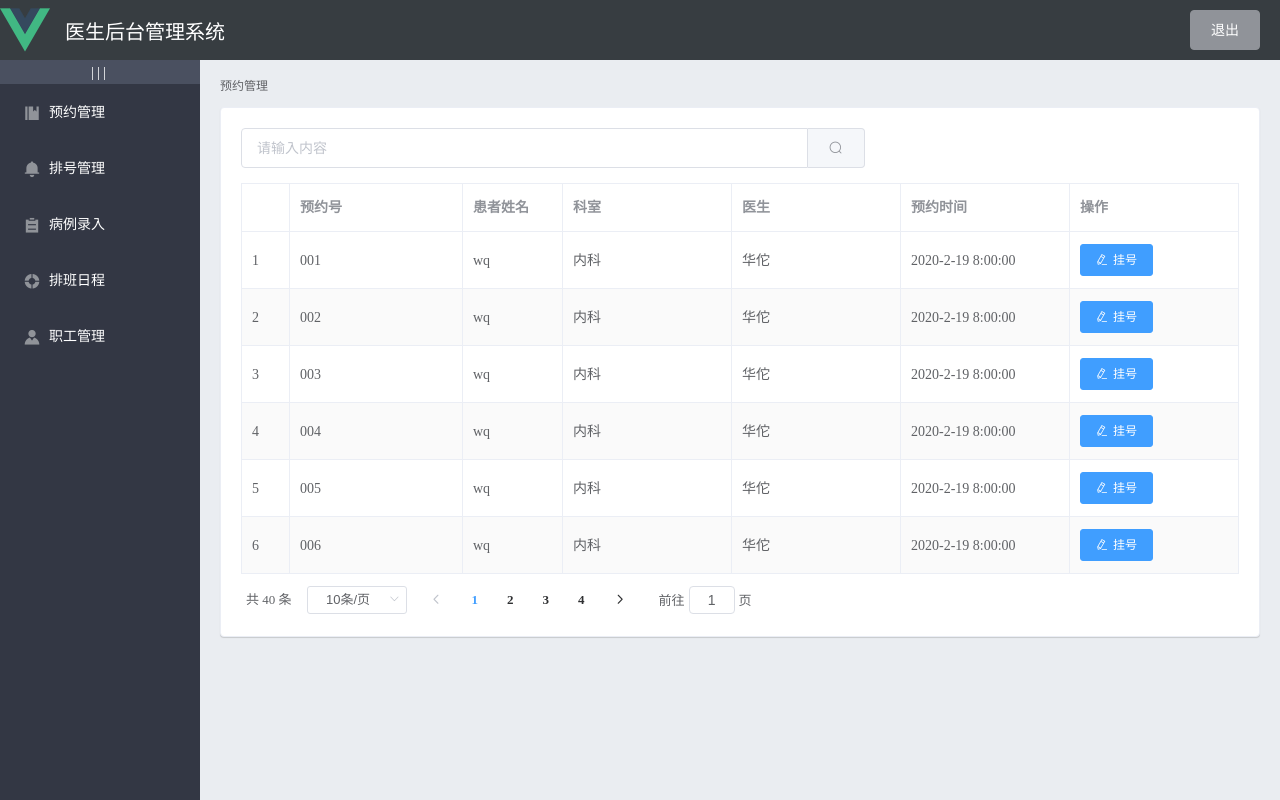
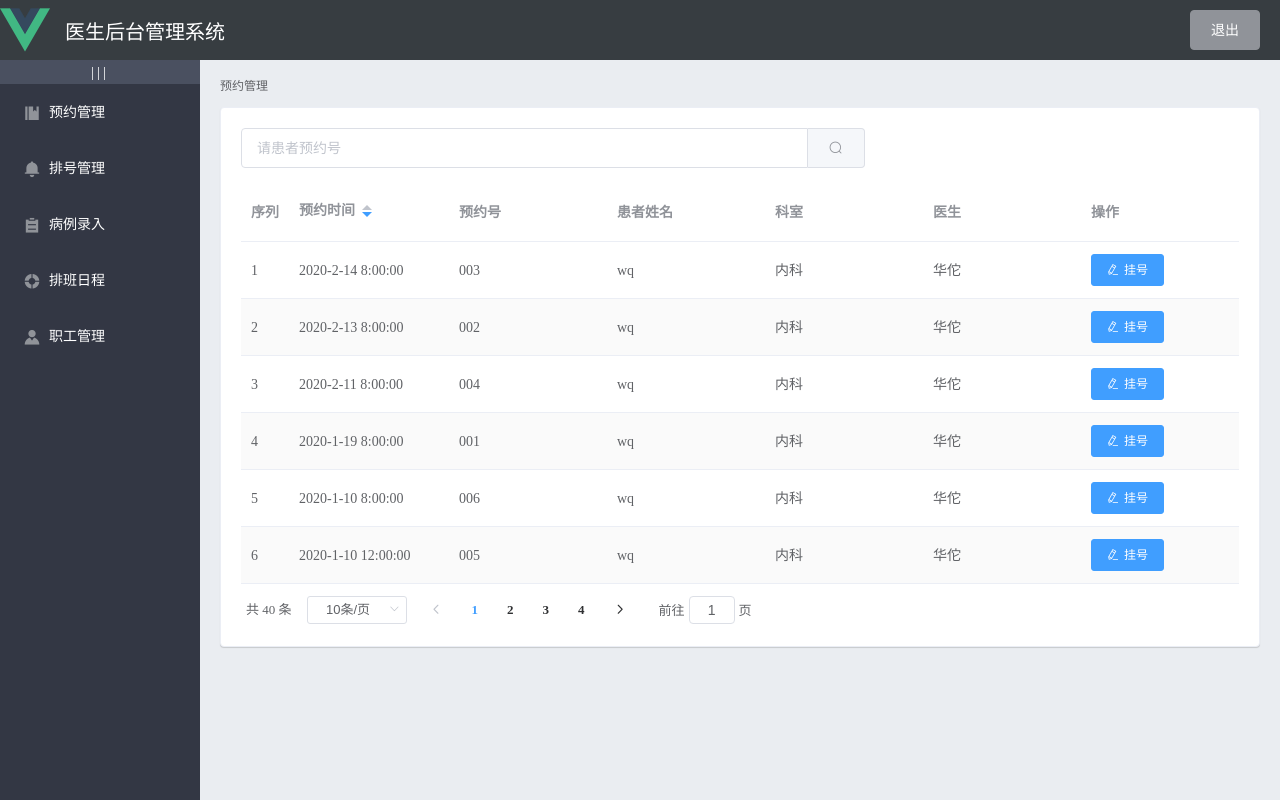
Before and after one commit to 0xTiefer-Atem/vue-demo_management, a Vue app: page /home/appointment in a window 1280 px wide. Built offline with nearby package versions, Linux system fonts and the light colour scheme; what xlsx would draw is missing.

Commit message:
简单修改

```diff
--- a/src/components/appointment/Appointment.vue
+++ b/src/components/appointment/Appointment.vue
@@ -10,19 +10,22 @@
       <el-row>
         <el-col :span="15">
           <!--      搜索区域-->
-          <el-input placeholder="请输入内容" v-model="reserveId">
+          <el-input placeholder="请患者预约号" v-model="reserveId">
             <el-button slot="append" icon="el-icon-search" @click="searchByReserveId"></el-button>
           </el-input>
         </el-col>
       </el-row>
 <!--      用户列表区域-->
-      <el-table :data="appointmentList" border stripe>
-        <el-table-column type="index"></el-table-column>
+      <el-table
+              :data="appointmentList"
+              :default-sort = "{prop: 'reserveTime', order: 'descending'}"
+              stripe>
+        <el-table-column type="index" label="序列"></el-table-column>
+        <el-table-column label="预约时间" sortable prop="reserveTime"></el-table-column>
         <el-table-column label="预约号" prop="reserveId"></el-table-column>
-        <el-table-column label="患者姓名" prop="userName" width="100px"></el-table-column>
-        <el-table-column label="科室" prop="cliName"></el-table-column>
+        <el-table-column label="患者姓名" prop="userName" ></el-table-column>
+        <el-table-column label="科室" prop="cliName" ></el-table-column>
         <el-table-column label="医生" prop="staffName"></el-table-column>
-        <el-table-column label="预约时间" prop="reserveTime"></el-table-column>
         <el-table-column label="操作">
           <template slot-scope="scope">
             <el-button type="primary" @click="registerById(scope.$index, scope.row)" icon="el-icon-edit" size="small">挂号</el-button>
@@ -53,14 +56,14 @@
             userName: 'wq',
             cliName: '内科',
             staffName: '华佗',
-            reserveTime: '2020-2-19 8:00:00'
+            reserveTime: '2020-1-19 8:00:00'
           },
           {
             reserveId: "002",
             userName: 'wq',
             cliName: '内科',
             staffName: '华佗',
-            reserveTime: '2020-2-19 8:00:00',
+            reserveTime: '2020-2-13 8:00:00',
             status: 'SUCCESS',
           },
           {
@@ -68,7 +71,7 @@
             userName: 'wq',
             cliName: '内科',
             staffName: '华佗',
-            reserveTime: '2020-2-19 8:00:00',
+            reserveTime: '2020-2-14 8:00:00',
             status: 'SUCCESS',
           },
           {
@@ -76,7 +79,7 @@
             userName: 'wq',
             cliName: '内科',
             staffName: '华佗',
-            reserveTime: '2020-2-19 8:00:00',
+            reserveTime: '2020-2-11 8:00:00',
             status: 'SUCCESS',
           },
           {
@@ -84,7 +87,7 @@
             userName: 'wq',
             cliName: '内科',
             staffName: '华佗',
-            reserveTime: '2020-2-19 8:00:00',
+            reserveTime: '2020-1-10 12:00:00',
             status: 'SUCCESS',
           },
           {
@@ -92,7 +95,7 @@
             userName: 'wq',
             cliName: '内科',
             staffName: '华佗',
-            reserveTime: '2020-2-19 8:00:00',
+            reserveTime: '2020-1-10 8:00:00',
             status: 'SUCCESS',
           }
         ],
@@ -107,6 +110,7 @@
     },
 
     activated() {
+      //进行http请求
       console.log("appointment active");
     },
 
@@ -124,6 +128,7 @@
       handleCurrentChange(newPage) {
         console.log(newPage);
       },
+
       registerById(index, data) {
         console.log(data);
         //进行网络请求
--- a/src/components/queue/Queue.vue
+++ b/src/components/queue/Queue.vue
@@ -6,8 +6,8 @@
     </el-breadcrumb>
     <el-card>
       <!--      用户叫号区域-->
-      <el-table :data="registerList" border stripe>
-        <el-table-column type="index"></el-table-column>
+      <el-table :data="registerList" stripe>
+        <el-table-column type="index" label="序列"></el-table-column>
         <el-table-column label="挂号单" prop="registerId"></el-table-column>
         <el-table-column label="患者姓名" prop="userName"></el-table-column>
         <el-table-column label="操作">
--- a/src/components/staff/Staff.vue
+++ b/src/components/staff/Staff.vue
@@ -14,7 +14,7 @@
       </el-row>
 
 <!--      角色列表区域-->
-      <el-table :data="staffInfoList" border strip>
+      <el-table :data="staffInfoList" strip>
 <!--        添加索引列-->
         <el-table-column type="index" label="序列" width="50px"></el-table-column>
         <el-table-column label="员工编号" prop="staffId" ></el-table-column>
--- a/src/components/treatment/Treatment.vue
+++ b/src/components/treatment/Treatment.vue
@@ -18,6 +18,7 @@
                   :on-remove="handleRemove"
                   :auto-upload="false">
             <el-button type="primary">选择文件</el-button>
+            <div slot="tip" class="el-upload__tip">一次只能上传一个excel文件</div>
           </el-upload>
         </el-col>
         <el-col :span="4">
@@ -25,17 +26,19 @@
         </el-col>
       </el-row>
       <el-table
-              :data="staffWorkList"
-              border
-              style="width: 100%">
+              :data="staffWorkList" stripe>
+        <el-table-column type="index"
+                         width="100px"
+                        label="序列">
+        </el-table-column>
         <el-table-column
                 prop="staff_id"
-                label="员工编号"
+                label="职员编号"
                 width="180">
         </el-table-column>
         <el-table-column
                 prop="staff_name"
-                label="医生姓名"
+                label="职员姓名"
                 width="180">
         </el-table-column>
         <el-table-column
@@ -91,7 +94,7 @@
         }
       },
 
-      importfxx(obj) {
+      importfxx() {
         let _this = this
         // 通过DOM取文件数据
         this.file = event.currentTarget.files[0];
@@ -131,7 +134,9 @@
             //outdata就是读取的数据（不包含标题行即表头，表头会作为对象的下标）
             //此处可对数据进行处理
             let arr = [];
-            _this.staffWorkList = outdata;
+            outdata.forEach( item => {
+              _this.staffWorkList.unshift(item);
+            });
             return arr;
           };
           reader.readAsArrayBuffer(f);
```
